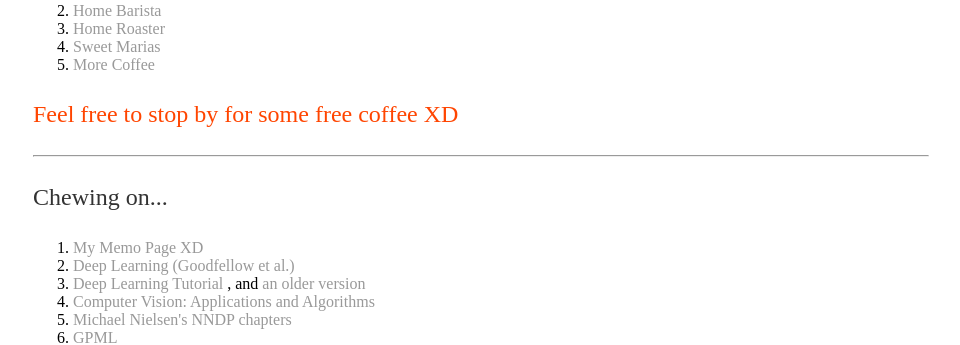
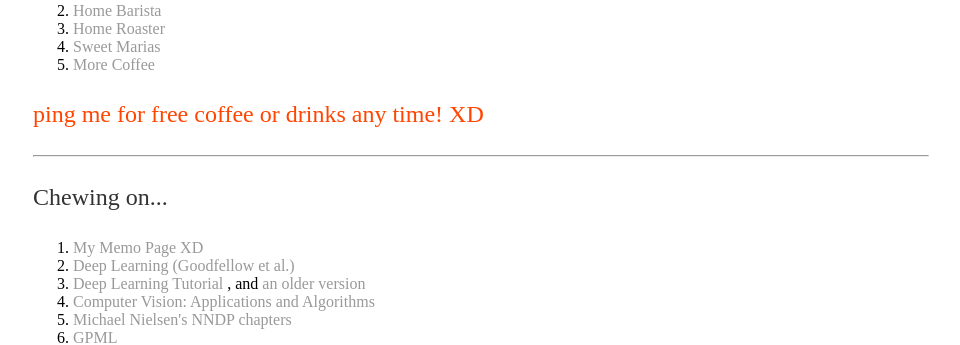
Before and after one commit to shenglih/shenglih.github.io, a Jekyll site: the page built from misc/index.html, in a window 1280 px wide. Shown: the part 1025-1370 px from the top of the page, without its empty margins (159-1119 px from the left). Built offline with Jekyll 4.4.1, drawn with Linux system fonts in a browser that asks for light colours.

Commit message:
Update index.html

```diff
--- a/misc/index.html
+++ b/misc/index.html
@@ -50,7 +50,7 @@ title: Shengli Hu, Misc
 		<li> <a href="http://www.sweetmarias.com"> Sweet Marias </a></li>
 		<li> <a href="http://morecoffee.com"> More Coffee </a></li>
 	</ol>
-	<p> <span style="color:orangered;">Feel free to stop by for some free coffee XD </span></p>
+	<p> <span style="color:orangered;">ping me for free coffee or drinks any time! XD </span></p>
 	<hr>
 	<p> Chewing on... </p>
 	<ol>
```
